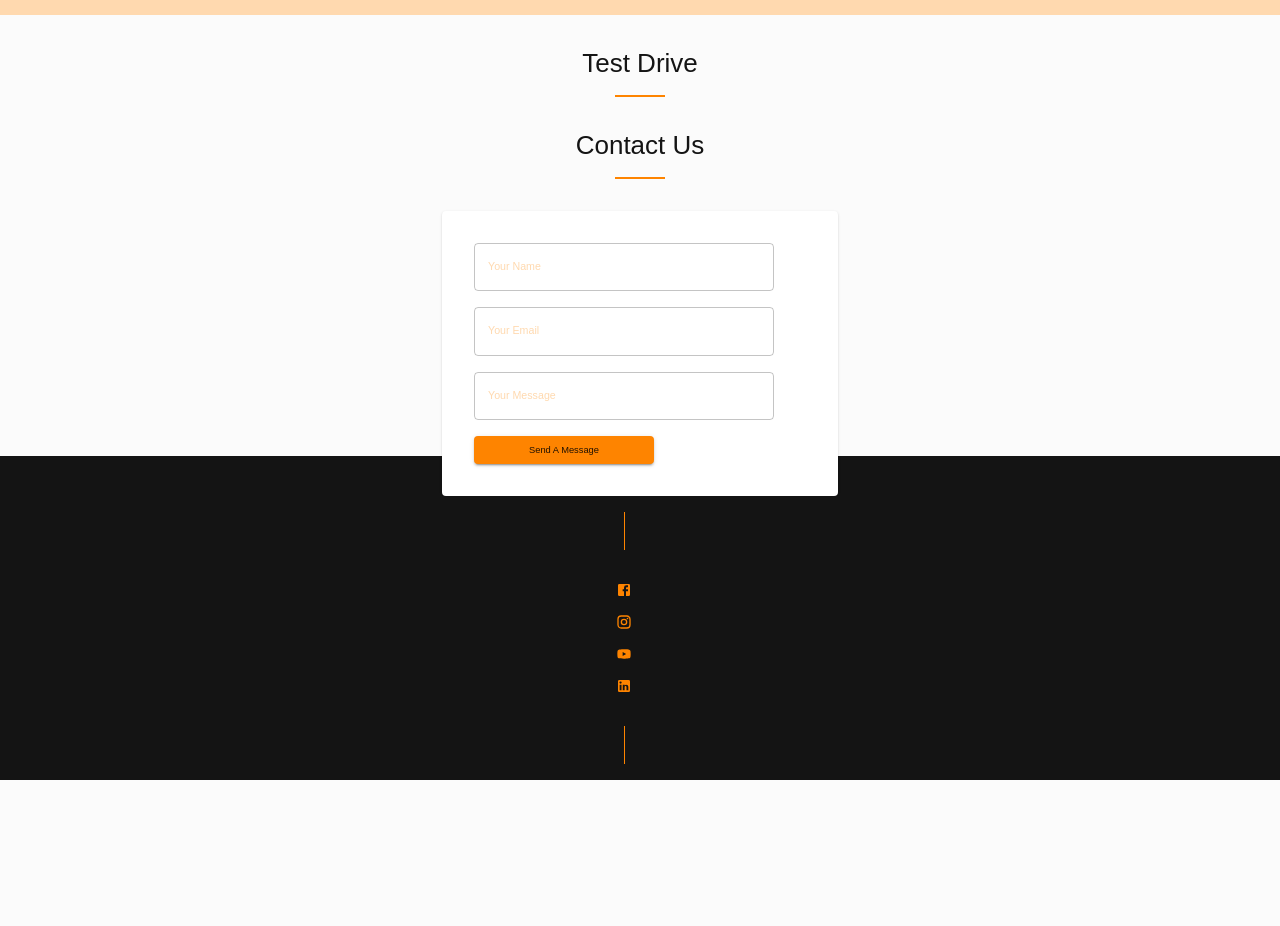
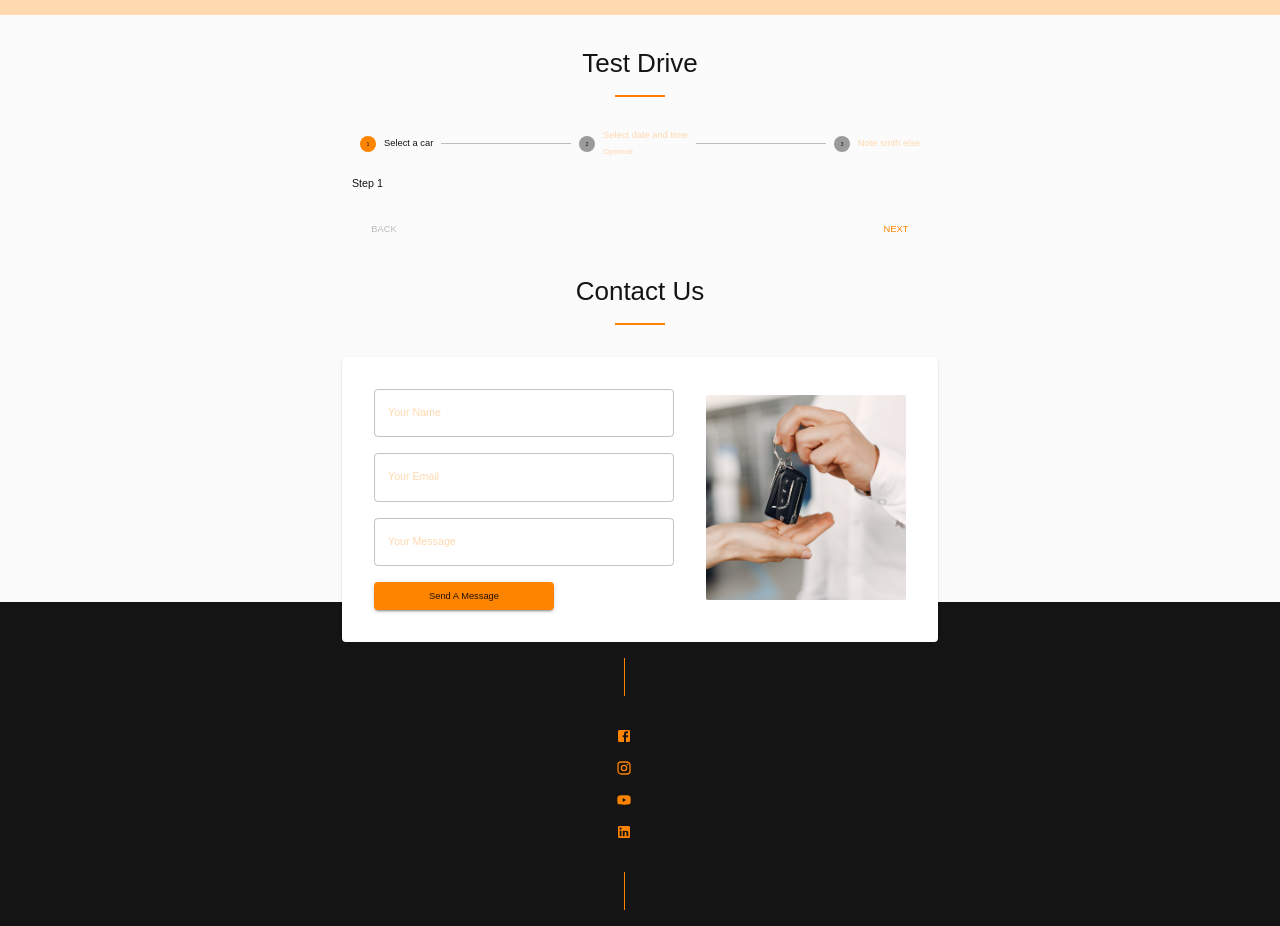
Before and after one commit to MarieLevchuk/showroom, a React (Vite) app: page / in a window 1280 px wide. Shown: the part 1460-2386 px from the top of the page. Before the commit the page ends 2240 px from the top, so only its background shows below. Built offline with nearby package versions, Linux system fonts and the light colour scheme.

Commit message:
added form

```diff
--- a/src/components/MainSection/MainSection.jsx
+++ b/src/components/MainSection/MainSection.jsx
@@ -4,6 +4,7 @@
 import NorthEastIcon from '@mui/icons-material/NorthEast';
 import ContactForm from "../ContactForm/ContactForm";
 import Info from "../Info/Info";
+import TestDriveForm from "../TestDriveForm/TestDriveForm";
 
 const featuredModels = [
     { id: 1, name: 'Model A', img: '2.jpg', year:2019,  persons:5, body:'sedan', fuel: 'Electric' },
@@ -50,6 +51,7 @@
 
                     {/* TITLE TEST DRIVE */}
                     <SectionHeader title="Test drive"/>
+                    <TestDriveForm/>
 
                     {/* TITLE CONTACT US */}
                     <SectionHeader title="Contact us"/>
--- /dev/null
+++ b/src/components/TestDriveForm/TestDriveForm.jsx
@@ -0,0 +1,118 @@
+import { useTheme } from "@emotion/react";
+import { Box, Button, Container, FormControl, InputLabel, MenuItem, NativeSelect, Paper, Select, Skeleton, Step, StepLabel, Stepper, TextField, Typography, useMediaQuery } from "@mui/material";
+import { useState } from "react";
+
+const steps = ['Select a car', 'Select date and time', 'Note smth else'];
+
+export default function TestDriveForm(){
+    const [activeStep, setActiveStep] = useState(0);
+    const [skipped, setSkipped] = useState(new Set());
+
+    const isStepOptional = (step) => {
+        return step === 1;
+    };
+
+    const isStepSkipped = (step) => {
+      return skipped.has(step);
+    };
+
+    const handleNext = () => {
+        let newSkipped = skipped;
+        if (isStepSkipped(activeStep)) {
+          newSkipped = new Set(newSkipped.values());
+          newSkipped.delete(activeStep);
+        }
+
+        setActiveStep((prevActiveStep) => prevActiveStep + 1);
+        setSkipped(newSkipped);
+    };
+
+    const handleBack = () => {
+      setActiveStep((prevActiveStep) => prevActiveStep - 1);
+    };
+
+    const handleSkip = () => {
+        if (!isStepOptional(activeStep)) {
+            // You probably want to guard against something like this,
+            // it should never occur unless someone's actively trying to break something.
+            throw new Error("You can't skip a step that isn't optional.");
+        }
+
+        setActiveStep((prevActiveStep) => prevActiveStep + 1);
+        setSkipped((prevSkipped) => {
+          const newSkipped = new Set(prevSkipped.values());
+          newSkipped.add(activeStep);
+          return newSkipped;
+        });
+    };
+
+    const handleReset = () => {
+      setActiveStep(0);
+    };
+
+
+    return (
+        <Box>
+            <Container maxWidth='lg'>
+                <Box mx={'auto'} sx={{ width: '50%' }}>
+                    <Stepper activeStep={activeStep}>
+                      {steps.map((label, index) => {
+                        const stepProps = {};
+                        const labelProps = {};
+                        if (isStepOptional(index)) {
+                          labelProps.optional = (
+                            <Typography variant="caption">Optional</Typography>
+                          );
+                        }
+                        if (isStepSkipped(index)) {
+                          stepProps.completed = false;
+                        }
+
+                        return (
+                          <Step key={label} {...stepProps}>
+                            <StepLabel {...labelProps}>{label}</StepLabel>
+                          </Step>
+                        );
+                      })}
+
+                    </Stepper>
+
+                    {activeStep === steps.length ? (
+                        <>
+                          <Typography sx={{ mt: 2, mb: 1 }}>
+                            All steps completed - you&apos;re finished
+                          </Typography>
+                          <Box sx={{ display: 'flex', flexDirection: 'row', pt: 2 }}>
+                            <Box sx={{ flex: '1 1 auto' }} />
+                            <Button onClick={handleReset}>Reset</Button>
+                          </Box>
+                        </>
+                    ) : (
+                        <>
+                          <Typography sx={{ mt: 2, mb: 1 }}>Step {activeStep + 1}</Typography>
+                          <Box sx={{ display: 'flex', flexDirection: 'row', pt: 2 }}>
+                            <Button
+                              color="inherit"
+                              disabled={activeStep === 0}
+                              onClick={handleBack}
+                              sx={{ mr: 1 }}
+                            >
+                              Back
+                            </Button>
+                            <Box sx={{ flex: '1 1 auto' }} />
+                            {isStepOptional(activeStep) && (
+                              <Button color="inherit" onClick={handleSkip} sx={{ mr: 1 }}>
+                                Skip
+                              </Button>
+                            )}
+                            <Button onClick={handleNext}>
+                              {activeStep === steps.length - 1 ? 'Finish' : 'Next'}
+                            </Button>
+                          </Box>
+                        </>
+                    )}
+                </Box>
+            </Container>
+        </Box>
+    );
+}
```
